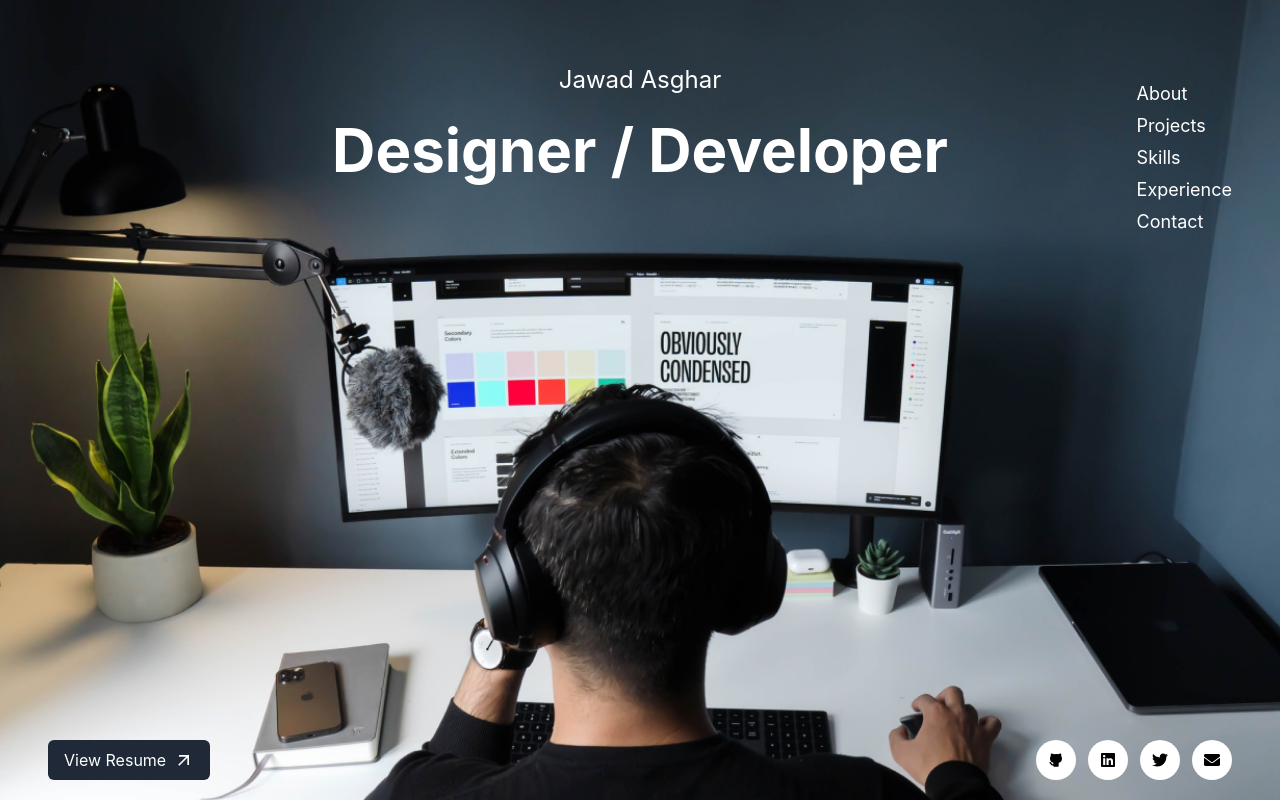
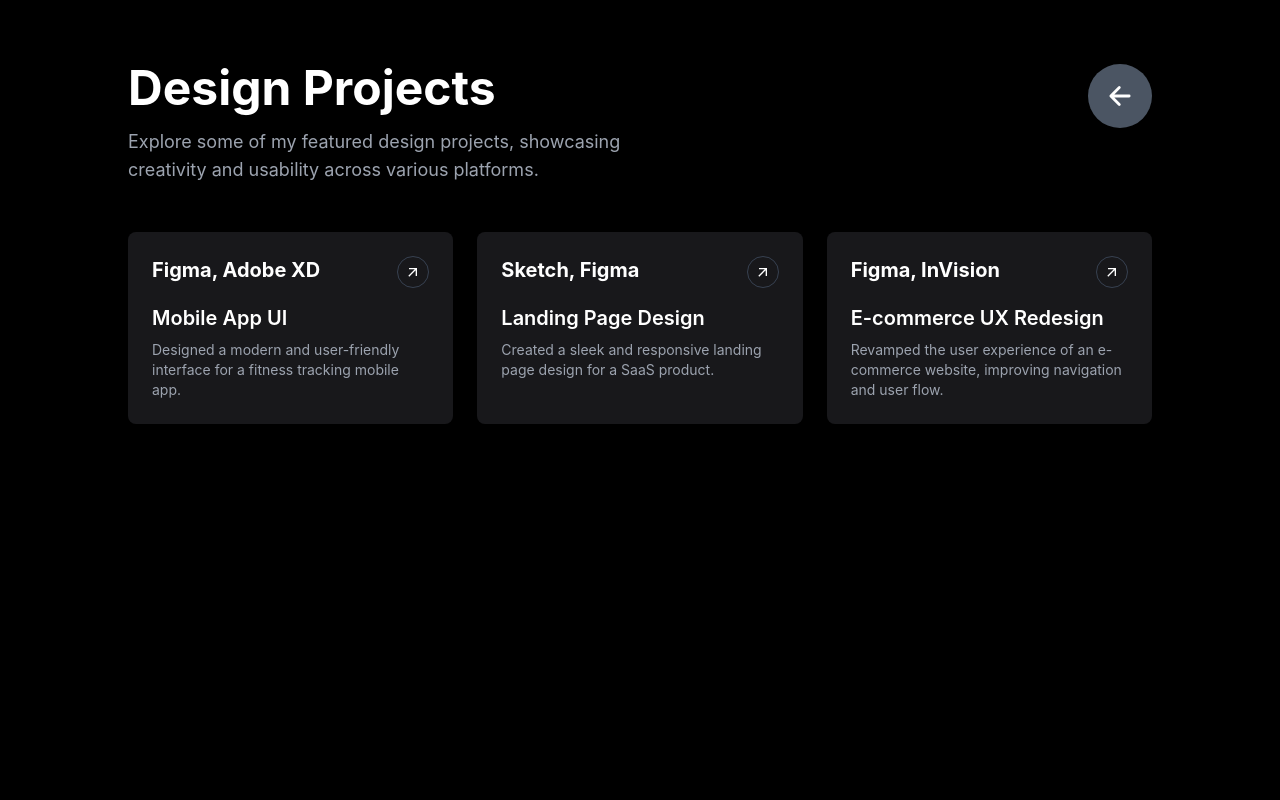
Before and after one commit to JAWAD-ASGHAR/Portfolio, a React (Vite) app: page /projects/design in a window 1280 px wide. Built offline with nearby package versions, Linux system fonts and the light colour scheme.

Commit message:
added projects pages

```diff
--- a/index.html
+++ b/index.html
@@ -4,7 +4,7 @@
     <meta charset="UTF-8" />
     <link rel="icon" type="image/svg+xml" href="/vite.svg" />
     <meta name="viewport" content="width=device-width, initial-scale=1.0" />
-    <title>Vite + React + TS</title>
+    <title>Jawad Portfolio</title>
   </head>
   <body>
     <div id="root"></div>
--- a/src/App.jsx
+++ b/src/App.jsx
@@ -6,6 +6,9 @@ import About from "./components/About";
 import Contact from "./components/Contact";
 import Skills from "./components/Skills";
 import Projects from "./components/Projects";
+import WebProjects from "./components/WebProjects";
+import DesignProjects from "./components/DesignProjects";
+import WordpressProjects from "./components/WordpressProjects";
 
 function App() {
   return (
@@ -33,6 +36,9 @@ function App() {
               </div>
             }
           />
+          <Route path="/projects/web" element={<WebProjects />} />
+          <Route path="/projects/design" element={<DesignProjects />} />
+          <Route path="/projects/wordpress" element={<WordpressProjects />} />
           <Route path="*" element={<Home />} />
         </Routes>
       </BrowserRouter>
--- /dev/null
+++ b/src/components/DesignProjects.jsx
@@ -0,0 +1,84 @@
+import { IoArrowBackOutline } from "react-icons/io5";
+import { MdArrowOutward } from "react-icons/md";
+import { useNavigate } from "react-router";
+import Tooltip from "./Tooltip";
+
+const DesignProjects = ({ backButton = true }) => {
+  const navigate = useNavigate();
+
+  const projects = [
+    {
+      title: "Mobile App UI",
+      description:
+        "Designed a modern and user-friendly interface for a fitness tracking mobile app.",
+      tools: "Figma, Adobe XD",
+      link: "https://design.example.com/mobile-app",
+    },
+    {
+      title: "Landing Page Design",
+      description:
+        "Created a sleek and responsive landing page design for a SaaS product.",
+      tools: "Sketch, Figma",
+      link: "https://design.example.com/landing-page",
+    },
+    {
+      title: "E-commerce UX Redesign",
+      description:
+        "Revamped the user experience of an e-commerce website, improving navigation and user flow.",
+      tools: "Figma, InVision",
+      link: "https://design.example.com/ecommerce-ux",
+    },
+  ];
+
+  return (
+    <div className="min-h-screen bg-black text-white px-8 py-16 md:px-32">
+      <div className="flex justify-between">
+        <div>
+          <h2 className="text-5xl font-bold">Design Projects</h2>
+          <p className="text-gray-400 mt-4 text-lg max-w-lg">
+            Explore some of my featured design projects, showcasing creativity
+            and usability across various platforms.
+          </p>
+        </div>
+        {backButton === true && (
+          <button
+            onClick={() => navigate("/")}
+            className="h-16 w-16 justify-center items-center rounded-full bg-gray-600 hover:bg-gray-700 transition-all duration-300 ease-in-out flex"
+          >
+            <IoArrowBackOutline size={30} color="white" />
+          </button>
+        )}
+      </div>
+      <div className="mt-12">
+        <div className="grid grid-cols-1 sm:grid-cols-2 lg:grid-cols-3 gap-6">
+          {projects.map((project, index) => (
+            <div
+              key={index}
+              className="bg-mainGray p-6 rounded-lg flex flex-col items-start"
+            >
+              <div className="mb-4 w-full flex justify-between">
+                <div className="text-xl font-bold">{project.tools}</div>
+                <Tooltip text="View Project" position="top">
+                  <a
+                    href={project.link}
+                    target="_blank"
+                    rel="noopener noreferrer"
+                    className="flex items-center justify-center cursor-pointer hover:bg-gray-800 transition-all duration-300 ease-in-out border border-gray-700 rounded-full w-8 h-8"
+                  >
+                    <MdArrowOutward />
+                  </a>
+                </Tooltip>
+              </div>
+
+              <h3 className="text-xl font-semibold mb-2">{project.title}</h3>
+
+              <p className="text-gray-400 text-sm">{project.description}</p>
+            </div>
+          ))}
+        </div>
+      </div>
+    </div>
+  );
+};
+
+export default DesignProjects;
--- /dev/null
+++ b/src/components/WebProjects.jsx
@@ -0,0 +1,84 @@
+import { IoArrowBackOutline } from "react-icons/io5";
+import { MdArrowOutward } from "react-icons/md";
+import { useNavigate } from "react-router";
+import Tooltip from "./Tooltip";
+
+const WebProjects = ({ backButton = true }) => {
+  const navigate = useNavigate();
+
+  const projects = [
+    {
+      title: "Portfolio Website",
+      description:
+        "A personal portfolio website showcasing projects, blogs, and resume using React.js and Tailwind CSS.",
+      techStack: "React.js, Tailwind CSS, Vercel",
+      link: "https://portfolio.example.com",
+    },
+    {
+      title: "E-commerce Store",
+      description:
+        "A fully functional e-commerce website with product filtering, cart, and payment integrations.",
+      techStack: "Next.js, Stripe, Node.js",
+      link: "https://store.example.com",
+    },
+    {
+      title: "Admin Dashboard",
+      description:
+        "A sleek admin dashboard with user management, analytics, and responsive design.",
+      techStack: "React.js, Material UI, Redux",
+      link: "https://dashboard.example.com",
+    },
+  ];
+
+  return (
+    <div className="min-h-screen bg-black text-white px-8 py-16 md:px-32">
+      <div className="flex justify-between">
+        <div>
+          <h2 className="text-5xl font-bold">Web Projects</h2>
+          <p className="text-gray-400 mt-4 text-lg max-w-lg">
+            Explore some of my featured web development projects, where I
+            brought ideas to life with code and creativity.
+          </p>
+        </div>
+        {backButton === true && (
+          <button
+            onClick={() => navigate("/")}
+            className="h-16 w-16 justify-center items-center rounded-full bg-gray-600 hover:bg-gray-700 transition-all duration-300 ease-in-out flex"
+          >
+            <IoArrowBackOutline size={30} color="white" />
+          </button>
+        )}
+      </div>
+      <div className="mt-12">
+        <div className="grid grid-cols-1 sm:grid-cols-2 lg:grid-cols-3 gap-6">
+          {projects.map((project, index) => (
+            <div
+              key={index}
+              className="bg-mainGray p-6 rounded-lg flex flex-col items-start"
+            >
+              <div className="mb-4 w-full flex justify-between">
+                <div className="text-xl font-bold">{project.techStack}</div>
+                <Tooltip text="View Project" position="top">
+                  <a
+                    href={project.link}
+                    target="_blank"
+                    rel="noopener noreferrer"
+                    className="flex items-center justify-center cursor-pointer hover:bg-gray-800 transition-all duration-300 ease-in-out border border-gray-700 rounded-full w-8 h-8"
+                  >
+                    <MdArrowOutward />
+                  </a>
+                </Tooltip>
+              </div>
+
+              <h3 className="text-xl font-semibold mb-2">{project.title}</h3>
+
+              <p className="text-gray-400 text-sm">{project.description}</p>
+            </div>
+          ))}
+        </div>
+      </div>
+    </div>
+  );
+};
+
+export default WebProjects;
--- /dev/null
+++ b/src/components/WordpressProjects.jsx
@@ -0,0 +1,84 @@
+import { IoArrowBackOutline } from "react-icons/io5";
+import { MdArrowOutward } from "react-icons/md";
+import { useNavigate } from "react-router";
+import Tooltip from "./Tooltip";
+
+const WordpressProjects = ({ backButton = true }) => {
+  const navigate = useNavigate();
+
+  const projects = [
+    {
+      title: "Corporate Website",
+      description:
+        "Developed a custom WordPress website for a corporate client with dynamic content and advanced SEO optimization.",
+      tools: "WordPress, Elementor, Yoast SEO",
+      link: "https://wordpress.example.com/corporate",
+    },
+    {
+      title: "Blog Platform",
+      description:
+        "Built a modern blog platform with a custom theme and features like social sharing and comments.",
+      tools: "WordPress, Gutenberg, Custom PHP",
+      link: "https://wordpress.example.com/blog",
+    },
+    {
+      title: "E-commerce Store",
+      description:
+        "Created an e-commerce website using WooCommerce with custom payment gateway integration.",
+      tools: "WordPress, WooCommerce, Advanced Custom Fields",
+      link: "https://wordpress.example.com/store",
+    },
+  ];
+
+  return (
+    <div className="min-h-screen bg-black text-white px-8 py-16 md:px-32">
+      <div className="flex justify-between">
+        <div>
+          <h2 className="text-5xl font-bold">WordPress Projects</h2>
+          <p className="text-gray-400 mt-4 text-lg max-w-lg">
+            Discover some of my WordPress projects, from blogs to custom
+            e-commerce solutions.
+          </p>
+        </div>
+        {backButton === true && (
+          <button
+            onClick={() => navigate("/")}
+            className="h-16 w-16 justify-center items-center rounded-full bg-gray-600 hover:bg-gray-700 transition-all duration-300 ease-in-out flex"
+          >
+            <IoArrowBackOutline size={30} color="white" />
+          </button>
+        )}
+      </div>
+      <div className="mt-12">
+        <div className="grid grid-cols-1 sm:grid-cols-2 lg:grid-cols-3 gap-6">
+          {projects.map((project, index) => (
+            <div
+              key={index}
+              className="bg-mainGray p-6 rounded-lg flex flex-col items-start"
+            >
+              <div className="mb-4 w-full flex justify-between">
+                <div className="text-xl font-bold">{project.tools}</div>
+                <Tooltip text="View Project" position="top">
+                  <a
+                    href={project.link}
+                    target="_blank"
+                    rel="noopener noreferrer"
+                    className="flex items-center justify-center cursor-pointer hover:bg-gray-800 transition-all duration-300 ease-in-out border border-gray-700 rounded-full w-8 h-8"
+                  >
+                    <MdArrowOutward />
+                  </a>
+                </Tooltip>
+              </div>
+
+              <h3 className="text-xl font-semibold mb-2">{project.title}</h3>
+
+              <p className="text-gray-400 text-sm">{project.description}</p>
+            </div>
+          ))}
+        </div>
+      </div>
+    </div>
+  );
+};
+
+export default WordpressProjects;
```
